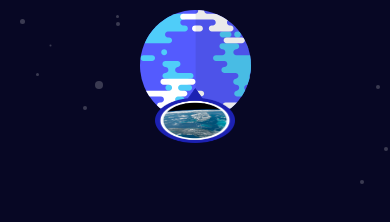
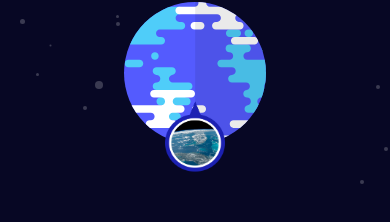
Before and after one commit to IrakliTsiklauri/planets, a React (Create React App) app: page /Earth in a window 390 px wide. Both pictures are taken after a click on the element "SURFACE". Shown: the part 183-405 px from the top of the page. Built offline with nearby package versions, Linux system fonts and the light colour scheme.

Commit message:
add mobile size for geology images

```diff
--- a/src/components/PlanetImages.jsx
+++ b/src/components/PlanetImages.jsx
@@ -17,6 +17,8 @@ const PlanetImages = ({
   const tabletGeoHeight = planetData.tabGeologyImgSize.tabGeoImgHeight;
   const mobileImgWidth = planetData.mobileSize.mobWidth;
   const mobileImgHeight = planetData.mobileSize.mobHeight;
+  const mobileGeoImgWidth = planetData.mobileGeologiImgSize.mobGeoImgWidth;
+  const mobileGeoImgHeight = planetData.mobileGeologiImgSize.mobGeoImgHeight;
 
   return (
     <ImgSection>
@@ -29,6 +31,8 @@ const PlanetImages = ({
           imgheight={imgheight}
           tabletimgwidth={tabletimgwidth}
           tabletimgheight={tabletimgheight}
+          mobileImgWidth={mobileImgWidth}
+          mobileImgHeight={mobileImgHeight}
         />
       )}
       {activeBtn === "geology" && (
@@ -41,6 +45,8 @@ const PlanetImages = ({
             geologyimgheight={geologyimgheight}
             tabletGeoWidth={tabletGeoWidth}
             tabletGeoHeight={tabletGeoHeight}
+            mobileGeoImgWidth={mobileGeoImgWidth}
+            mobileGeoImgHeight={mobileGeoImgHeight}
           />
 
           <Image
@@ -51,6 +57,8 @@ const PlanetImages = ({
             imgheight={imgheight}
             tabletimgwidth={tabletimgwidth}
             tabletimgheight={tabletimgheight}
+            mobileImgWidth={mobileImgWidth}
+            mobileImgHeight={mobileImgHeight}
           />
         </>
       )}
@@ -83,18 +91,16 @@ const Image = styled.img`
   @media (max-width: 768px) {
     width: ${(props) => props.tabletimgwidth};
     height: ${(props) => props.tabletimgheight};
-
-    @media (max-width: 400px) {
-      width: 111px;
-      height: 111px;
-    }
+  }
+  @media (max-width: 400px) {
+    width: ${(props) => props.mobileImgWidth};
+    height: ${(props) => props.mobileImgHeight};
   }
 `;
 
 const Img = styled.img`
   position: absolute;
   transform: translate(0, 90%);
-  /* top: 83%; */
   width: ${(props) => props.geologyimgwidth};
   height: ${(props) => props.geologyimgheight};
 
@@ -102,4 +108,9 @@ const Img = styled.img`
     width: ${(props) => props.tabletGeoWidth};
     height: ${(props) => props.tabletGeoHeight};
   }
+
+  @media (max-width: 400px) {
+    width: ${(props) => props.mobileGeoImgWidth};
+    height: ${(props) => props.mobileGeoImgHeight};
+  }
 `;
--- a/src/data.json
+++ b/src/data.json
@@ -39,7 +39,7 @@
       "height": "26%"
     },
     "tabletSize": { "tabWidth": "25%", "tabHeight": "25%" },
-    "mobileSize": { "mobWidth": "12%", "mobHeight": "28%" },
+    "mobileSize": { "mobWidth": "22%", "mobHeight": "22%" },
     "geologiImgSize": {
       "geologyImgWidth": "11%",
       "geologyImgHeight": "50%"
@@ -47,6 +47,10 @@
     "tabGeologyImgSize": {
       "tabGeoImgWidth": "11%",
       "tabGeoImgHeight": "50%"
+    },
+    "mobileGeologiImgSize": {
+      "mobGeoImgWidth": "10%",
+      "mobGeoImgHeight": "50%"
     }
   },
   {
@@ -86,7 +90,7 @@
     "circleColor": "rgba(247, 204, 127, 1)",
     "size": { "width": "29%", "height": "29%" },
     "tabletSize": { "tabWidth": "33%", "tabHeight": "33%" },
-    "mobileSize": { "mobWidth": "28%", "mobHeight": "28%" },
+    "mobileSize": { "mobWidth": "25%", "mobHeight": "25%" },
     "geologiImgSize": {
       "geologyImgWidth": "12%",
       "geologyImgHeight": "50%"
@@ -94,6 +98,10 @@
     "tabGeologyImgSize": {
       "tabGeoImgWidth": "14%",
       "tabGeoImgHeight": "50%"
+    },
+    "mobileGeologiImgSize": {
+      "mobGeoImgWidth": "11%",
+      "mobGeoImgHeight": "50%"
     }
   },
   {
@@ -141,6 +149,10 @@
     "tabGeologyImgSize": {
       "tabGeoImgWidth": "16%",
       "tabGeoImgHeight": "50%"
+    },
+    "mobileGeologiImgSize": {
+      "mobGeoImgWidth": "12%",
+      "mobGeoImgHeight": "50%"
     }
   },
   {
@@ -180,7 +192,7 @@
     "circleColor": "rgba(255, 106, 69, 1)",
     "size": { "width": "29%", "height": "29%" },
     "tabletSize": { "tabWidth": "28%", "tabHeight": "28%" },
-    "mobileSize": { "mobWidth": "28%", "mobHeight": "28%" },
+    "mobileSize": { "mobWidth": "22%", "mobHeight": "22%" },
     "geologiImgSize": {
       "geologyImgWidth": "13%",
       "geologyImgHeight": "50%"
@@ -188,6 +200,10 @@
     "tabGeologyImgSize": {
       "tabGeoImgWidth": "12%",
       "tabGeoImgHeight": "50%"
+    },
+    "mobileGeologiImgSize": {
+      "mobGeoImgWidth": "10%",
+      "mobGeoImgHeight": "50%"
     }
   },
   {
@@ -227,7 +243,7 @@
     "circleColor": "rgba(236, 173, 122, 1)",
     "size": { "width": "52%", "height": "52%" },
     "tabletSize": { "tabWidth": "50%", "tabHeight": "50%" },
-    "mobileSize": { "mobWidth": "28%", "mobHeight": "28%" },
+    "mobileSize": { "mobWidth": "38%", "mobHeight": "38%" },
     "geologiImgSize": {
       "geologyImgWidth": "15%",
       "geologyImgHeight": "32%"
@@ -235,6 +251,10 @@
     "tabGeologyImgSize": {
       "tabGeoImgWidth": "14%",
       "tabGeoImgHeight": "33%"
+    },
+    "mobileGeologiImgSize": {
+      "mobGeoImgWidth": "11%",
+      "mobGeoImgHeight": "33%"
     }
   },
   {
@@ -274,7 +294,7 @@
     "circleColor": "rgba(252, 203, 107, 1)",
     "size": { "width": "30%", "height": "30%" },
     "tabletSize": { "tabWidth": "33%", "tabHeight": "33%" },
-    "mobileSize": { "mobWidth": "28%", "mobHeight": "28%" },
+    "mobileSize": { "mobWidth": "27%", "mobHeight": "27%" },
     "geologiImgSize": {
       "geologyImgWidth": "11%",
       "geologyImgHeight": "42%"
@@ -282,6 +302,10 @@
     "tabGeologyImgSize": {
       "tabGeoImgWidth": "11%",
       "tabGeoImgHeight": "38%"
+    },
+    "mobileGeologiImgSize": {
+      "mobGeoImgWidth": "11%",
+      "mobGeoImgHeight": "46%"
     }
   },
   {
@@ -321,6 +345,7 @@
     "circleColor": "rgba(101, 240, 213, 1)",
     "size": { "width": "29%", "height": "29%" },
     "tabletSize": { "mobWidth": "34%", "mobHeight": "34%" },
+    "mobileSize": { "mobWidth": "27%", "mobHeight": "27%" },
     "geologiImgSize": {
       "geologyImgWidth": "12%",
       "geologyImgHeight": "50%"
@@ -328,6 +353,10 @@
     "tabGeologyImgSize": {
       "tabGeoImgWidth": "13%",
       "tabGeoImgHeight": "46%"
+    },
+    "mobileGeologiImgSize": {
+      "mobGeoImgWidth": "12%",
+      "mobGeoImgHeight": "50%"
     }
   },
   {
@@ -375,6 +404,10 @@
     "tabGeologyImgSize": {
       "tabGeoImgWidth": "15%",
       "tabGeoImgHeight": "50%"
+    },
+    "mobileGeologiImgSize": {
+      "mobGeoImgWidth": "12%",
+      "mobGeoImgHeight": "50%"
     }
   }
 ]
```
